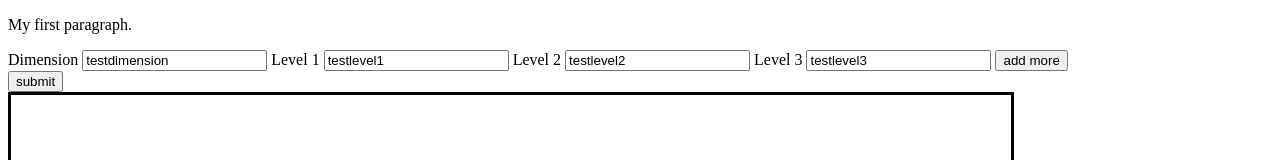
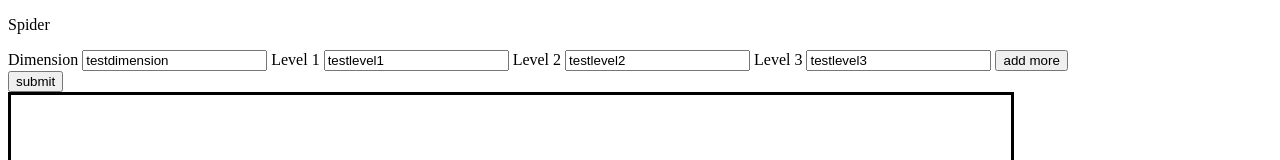
Before and after one commit to azimshaik/svg, a plain HTML site: page spiderform.html in a window 1280 px wide. Shown: the top 160 px of the page. Drawn offline with nearby package versions, Linux system fonts and the light colour scheme.

```diff
--- a/spiderform.html
+++ b/spiderform.html
@@ -5,7 +5,7 @@
     </head>
 <body>
 
-<p>My first paragraph.</p>
+<p>Spider</p>
 <form>
     <div id="container">
     Dimension <input type="text" value ="testdimension" name="dimension0" id="dimension">
```
